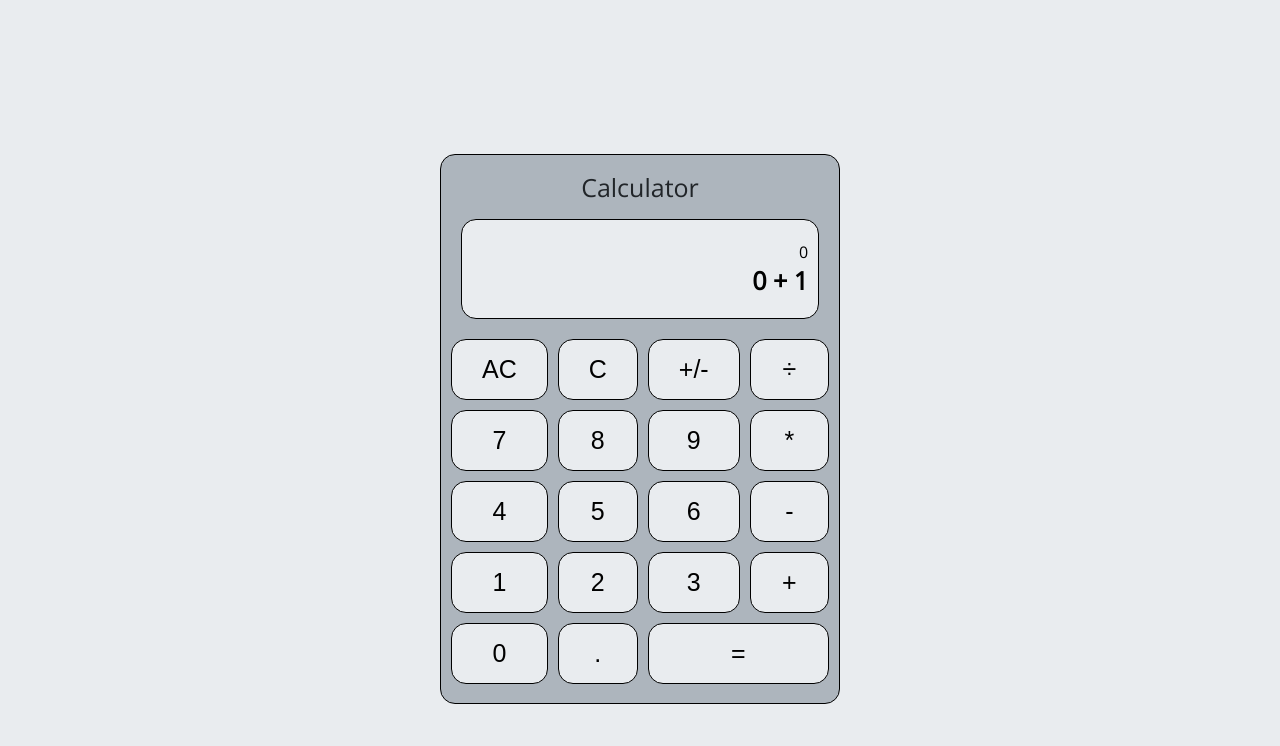
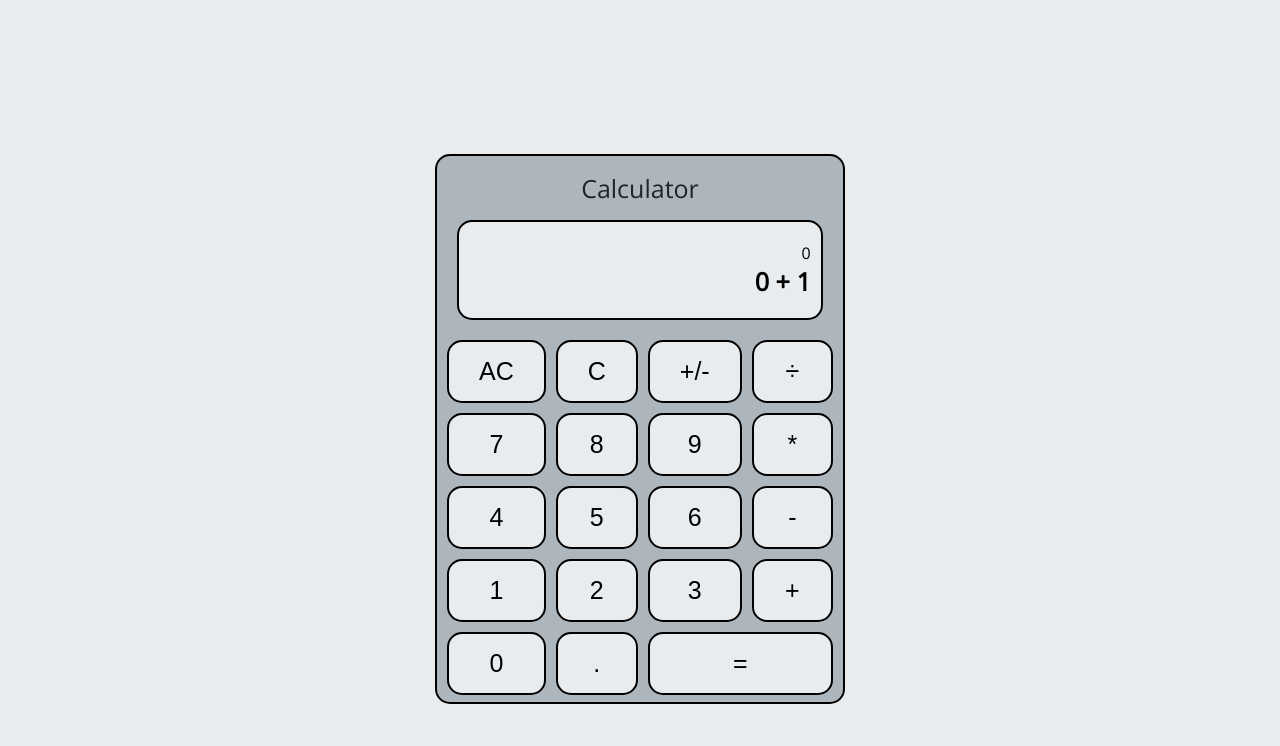
Before and after one commit to Crowe7/Cal-c-u-later, a plain HTML site: page index.html in a window 1280 px wide. Shown: the top 746 px of the page. Drawn offline with nearby package versions, Linux system fonts and the light colour scheme.

Commit message:
made border thicker

```diff
--- a/styles/styles.css
+++ b/styles/styles.css
@@ -21,10 +21,10 @@ body {
     display: flex;
     flex-direction: column;
     height: 550px;
-    width: 400px;
+    width: 410px;
     background-color: #adb5bd;
     border-radius: 15px;
-    border: 1px solid black;
+    border: 2px solid black;
 }
 .n {
     display: flex;
@@ -47,7 +47,7 @@ body {
     width: 90%;
     border-radius: 15px;
     justify-content: center;
-    border: 1px solid black;
+    border: 2px solid black;
 }
 #prevNum, #currentSelection {
     display: flex;
@@ -68,7 +68,7 @@ body {
     padding: 15px 30px;
     font-size: 25px;
     border-radius: 15px;
-    border: 1px solid black;
+    border: 2px solid black;
     margin: 5px;
     background-color: #e9ecef;
 }
```
